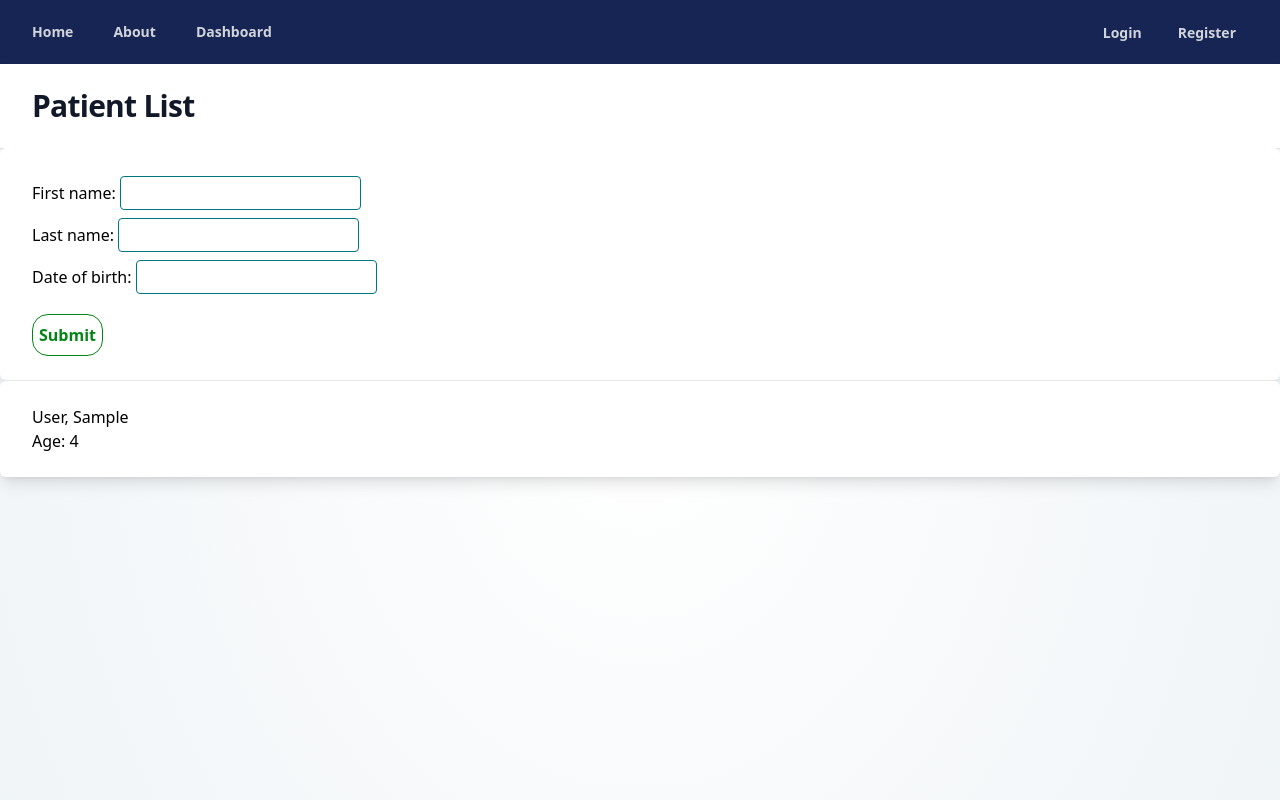
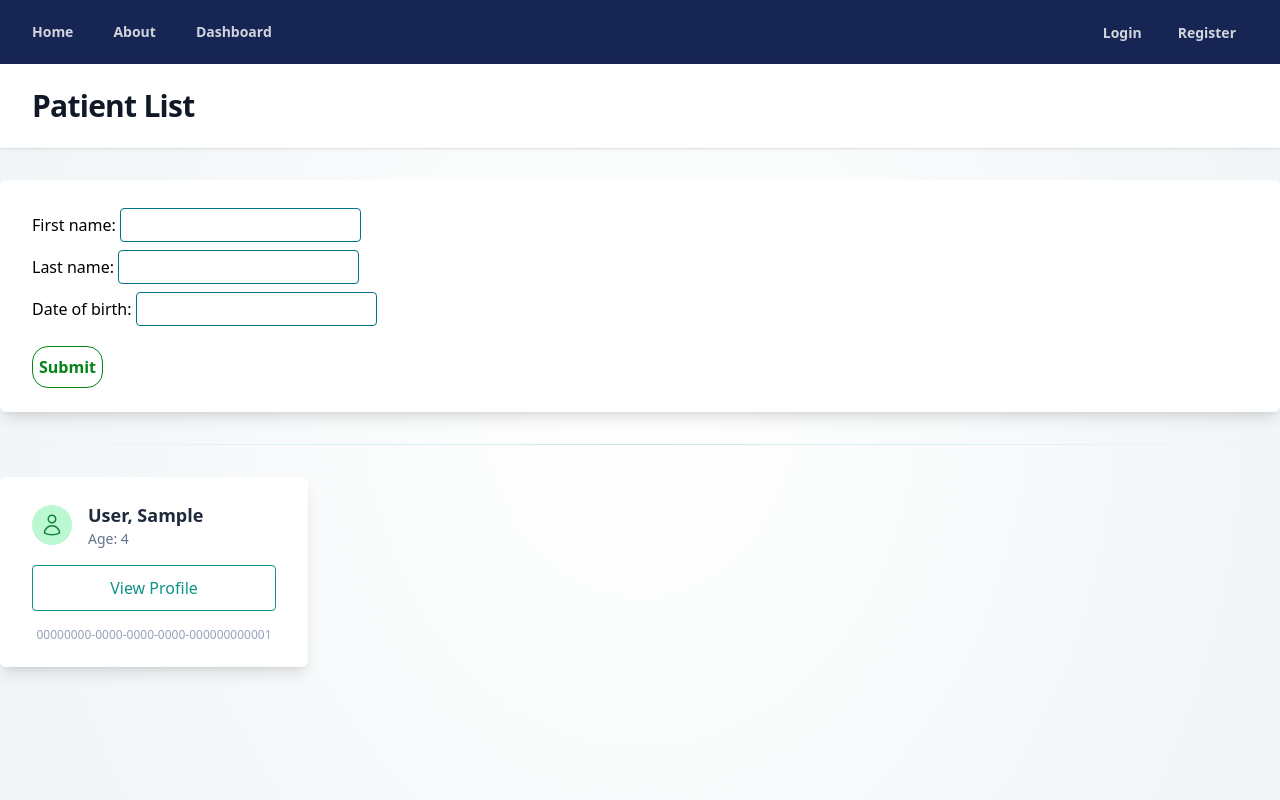
Before and after one commit to NeffCodes/retinopathy-risk-assessment-tool, a Django app: page /patients/ in a window 1280 px wide. Run offline with Django 5.2, Linux system fonts and the light colour scheme; tables that the repository leaves empty hold one stand-in row (values such as "Sample post").

Commit message:
add styling for patient card

```diff
--- a/rrat/patients/templates/patients/partials/patient_card.html
+++ b/rrat/patients/templates/patients/partials/patient_card.html
@@ -1,10 +1,28 @@
 {% extends "partials/section.html" %}
+{% load static %}
 
 {% block content %}
-<article class="">
-    <a href="{% url 'patients:patient_view' id=patient_info.id %}">
-        <h1>{{ patient_info.full_name }}</h1>
+<div class="grid gap-4 justify-items-center">
+    <article class="inline-flex items-center justify-center w-full gap-4">
+        <svg xmlns="http://www.w3.org/2000/svg" fill="none" viewBox="0 0 24 24" stroke-width="1.5" stroke="currentColor"
+        class="size-10 text-green-700 flex-initial bg-green-200 rounded-full p-2"
+        >
+            <path stroke-linecap="round" stroke-linejoin="round" d="M15.75 6a3.75 3.75 0 1 1-7.5 0 3.75 3.75 0 0 1 7.5 0ZM4.501 20.118a7.5 7.5 0 0 1 14.998 0A17.933 17.933 0 0 1 12 21.75c-2.676 0-5.216-.584-7.499-1.632Z" />
+        </svg>
+        <div class="flex-1">
+            <h1 class="text-lg font-semibold text-slate-800">{{ patient_info.full_name }}</h1>
+            <p class="text-sm font-normal text-slate-500">Age: {{ patient_info.age }}</p>
+        </div>
+    </article>
+
+    <a href="{% url 'patients:patient_view' id=patient_info.id %}"
+    class="w-full px-4 py-2.5 relative rounded group overflow-hidden font-medium bg-white text-teal-600  border-solid border-teal-600 border flex items-center justify-center"
+    >
+        <span class="absolute top-0 left-0 flex w-full h-0 mb-0 transition-all duration-200 ease-out transform translate-y-0 bg-teal-600 group-hover:h-full opacity-90 z-0">
+        </span>
+        <span class="relative group-hover:text-white">View Profile</span>
     </a>
-    <p>Age: {{ patient_info.age }}</p>
-</article>
+
+    <p class="text-xs text-slate-400">{{patient_info.id}}</p>
+</div>
 {% endblock content %}
--- a/rrat/patients/views.py
+++ b/rrat/patients/views.py
@@ -16,6 +16,7 @@ def patients_list(request):
   if form.is_valid():
       # save the form data to model
       form.save()
+      return redirect("patients:list")
 
   # get all patients in db that are not hidden
   patients = PatientModel.objects.all().exclude(hidden=True).order_by('last_name')
--- a/rrat/static/css/output.css
+++ b/rrat/static/css/output.css
@@ -1,5 +1,5 @@
 /*
-! tailwindcss v3.4.10 | MIT License | https://tailwindcss.com
+! tailwindcss v3.4.11 | MIT License | https://tailwindcss.com
 */
 
 /*
@@ -554,40 +554,6 @@ video {
   --tw-contain-style:  ;
 }
 
-.container {
-  width: 100%;
-}
-
-@media (min-width: 640px) {
-  .container {
-    max-width: 640px;
-  }
-}
-
-@media (min-width: 768px) {
-  .container {
-    max-width: 768px;
-  }
-}
-
-@media (min-width: 1024px) {
-  .container {
-    max-width: 1024px;
-  }
-}
-
-@media (min-width: 1280px) {
-  .container {
-    max-width: 1280px;
-  }
-}
-
-@media (min-width: 1536px) {
-  .container {
-    max-width: 1536px;
-  }
-}
-
 .static {
   position: static;
 }
@@ -600,8 +566,16 @@ video {
   position: relative;
 }
 
+.left-0 {
+  left: 0px;
+}
+
 .top-0 {
   top: 0px;
+}
+
+.z-0 {
+  z-index: 0;
 }
 
 .z-\[-2\] {
@@ -613,8 +587,17 @@ video {
   margin-right: auto;
 }
 
+.my-8 {
+  margin-top: 2rem;
+  margin-bottom: 2rem;
+}
+
 .-ml-3 {
   margin-left: -0.75rem;
+}
+
+.mb-0 {
+  margin-bottom: 0px;
 }
 
 .ml-3 {
@@ -629,8 +612,8 @@ video {
   margin-top: 0.5rem;
 }
 
-.mt-4 {
-  margin-top: 1rem;
+.mt-8 {
+  margin-top: 2rem;
 }
 
 .block {
@@ -641,8 +624,25 @@ video {
   display: flex;
 }
 
+.inline-flex {
+  display: inline-flex;
+}
+
+.grid {
+  display: grid;
+}
+
 .hidden {
   display: none;
+}
+
+.size-10 {
+  width: 2.5rem;
+  height: 2.5rem;
+}
+
+.h-0 {
+  height: 0px;
 }
 
 .h-16 {
@@ -653,8 +653,16 @@ video {
   height: 100%;
 }
 
+.h-px {
+  height: 1px;
+}
+
 .h-screen {
   height: 100vh;
+}
+
+.w-full {
+  width: 100%;
 }
 
 .w-screen {
@@ -663,6 +671,19 @@ video {
 
 .max-w-7xl {
   max-width: 80rem;
+}
+
+.flex-1 {
+  flex: 1 1 0%;
+}
+
+.flex-initial {
+  flex: 0 1 auto;
+}
+
+.translate-y-0 {
+  --tw-translate-y: 0px;
+  transform: translate(var(--tw-translate-x), var(--tw-translate-y)) rotate(var(--tw-rotate)) skewX(var(--tw-skew-x)) skewY(var(--tw-skew-y)) scaleX(var(--tw-scale-x)) scaleY(var(--tw-scale-y));
 }
 
 .rotate-180 {
@@ -674,6 +695,10 @@ video {
   transform: translate(var(--tw-translate-x), var(--tw-translate-y)) rotate(var(--tw-rotate)) skewX(var(--tw-skew-x)) skewY(var(--tw-skew-y)) scaleX(var(--tw-scale-x)) scaleY(var(--tw-scale-y));
 }
 
+.grid-cols-4 {
+  grid-template-columns: repeat(4, minmax(0, 1fr));
+}
+
 .items-center {
   align-items: center;
 }
@@ -682,8 +707,20 @@ video {
   align-items: baseline;
 }
 
+.justify-center {
+  justify-content: center;
+}
+
 .justify-between {
   justify-content: space-between;
+}
+
+.justify-items-center {
+  justify-items: center;
+}
+
+.gap-4 {
+  gap: 1rem;
 }
 
 .space-x-4 > :not([hidden]) ~ :not([hidden]) {
@@ -692,8 +729,43 @@ video {
   margin-left: calc(1rem * calc(1 - var(--tw-space-x-reverse)));
 }
 
+.space-y-4 > :not([hidden]) ~ :not([hidden]) {
+  --tw-space-y-reverse: 0;
+  margin-top: calc(1rem * calc(1 - var(--tw-space-y-reverse)));
+  margin-bottom: calc(1rem * var(--tw-space-y-reverse));
+}
+
+.overflow-hidden {
+  overflow: hidden;
+}
+
+.rounded {
+  border-radius: 0.25rem;
+}
+
+.rounded-full {
+  border-radius: 9999px;
+}
+
 .rounded-md {
   border-radius: 0.375rem;
+}
+
+.border {
+  border-width: 1px;
+}
+
+.border-t-0 {
+  border-top-width: 0px;
+}
+
+.border-solid {
+  border-style: solid;
+}
+
+.border-teal-600 {
+  --tw-border-opacity: 1;
+  border-color: rgb(13 148 136 / var(--tw-border-opacity));
 }
 
 .bg-blue-950 {
@@ -706,9 +778,18 @@ video {
   background-color: rgb(243 244 246 / var(--tw-bg-opacity));
 }
 
-.bg-red-900 {
+.bg-green-200 {
   --tw-bg-opacity: 1;
-  background-color: rgb(127 29 29 / var(--tw-bg-opacity));
+  background-color: rgb(187 247 208 / var(--tw-bg-opacity));
+}
+
+.bg-teal-600 {
+  --tw-bg-opacity: 1;
+  background-color: rgb(13 148 136 / var(--tw-bg-opacity));
+}
+
+.bg-transparent {
+  background-color: transparent;
 }
 
 .bg-white {
@@ -718,6 +799,29 @@ video {
 
 .bg-\[radial-gradient\(60\%_120\%_at_50\%_50\%\2c hsla\(0\2c 0\%\2c 100\%\2c 0\)_0\2c rgba\(235\2c 241\2c 244\2c \.8\)_100\%\)\] {
   background-image: radial-gradient(60% 120% at 50% 50%,hsla(0,0%,100%,0) 0,rgba(235,241,244,.8) 100%);
+}
+
+.bg-gradient-to-r {
+  background-image: linear-gradient(to right, var(--tw-gradient-stops));
+}
+
+.from-transparent {
+  --tw-gradient-from: transparent var(--tw-gradient-from-position);
+  --tw-gradient-to: rgb(0 0 0 / 0) var(--tw-gradient-to-position);
+  --tw-gradient-stops: var(--tw-gradient-from), var(--tw-gradient-to);
+}
+
+.via-teal-500 {
+  --tw-gradient-to: rgb(20 184 166 / 0)  var(--tw-gradient-to-position);
+  --tw-gradient-stops: var(--tw-gradient-from), #14b8a6 var(--tw-gradient-via-position), var(--tw-gradient-to);
+}
+
+.to-transparent {
+  --tw-gradient-to: transparent var(--tw-gradient-to-position);
+}
+
+.p-2 {
+  padding: 0.5rem;
 }
 
 .px-3 {
@@ -733,6 +837,11 @@ video {
 .py-2 {
   padding-top: 0.5rem;
   padding-bottom: 0.5rem;
+}
+
+.py-2\.5 {
+  padding-top: 0.625rem;
+  padding-bottom: 0.625rem;
 }
 
 .py-6 {
@@ -755,6 +864,11 @@ video {
   line-height: 1.75rem;
 }
 
+.text-lg {
+  font-size: 1.125rem;
+  line-height: 1.75rem;
+}
+
 .text-sm {
   font-size: 0.875rem;
   line-height: 1.25rem;
@@ -765,8 +879,21 @@ video {
   line-height: 2;
 }
 
+.text-xs {
+  font-size: 0.75rem;
+  line-height: 1rem;
+}
+
 .font-bold {
   font-weight: 700;
+}
+
+.font-medium {
+  font-weight: 500;
+}
+
+.font-normal {
+  font-weight: 400;
 }
 
 .font-semibold {
@@ -787,9 +914,42 @@ video {
   color: rgb(17 24 39 / var(--tw-text-opacity));
 }
 
+.text-green-700 {
+  --tw-text-opacity: 1;
+  color: rgb(21 128 61 / var(--tw-text-opacity));
+}
+
 .text-indigo-950 {
   --tw-text-opacity: 1;
   color: rgb(30 27 75 / var(--tw-text-opacity));
+}
+
+.text-slate-400 {
+  --tw-text-opacity: 1;
+  color: rgb(148 163 184 / var(--tw-text-opacity));
+}
+
+.text-slate-500 {
+  --tw-text-opacity: 1;
+  color: rgb(100 116 139 / var(--tw-text-opacity));
+}
+
+.text-slate-800 {
+  --tw-text-opacity: 1;
+  color: rgb(30 41 59 / var(--tw-text-opacity));
+}
+
+.text-teal-600 {
+  --tw-text-opacity: 1;
+  color: rgb(13 148 136 / var(--tw-text-opacity));
+}
+
+.opacity-25 {
+  opacity: 0.25;
+}
+
+.opacity-90 {
+  opacity: 0.9;
 }
 
 .shadow {
@@ -804,11 +964,34 @@ video {
   box-shadow: var(--tw-ring-offset-shadow, 0 0 #0000), var(--tw-ring-shadow, 0 0 #0000), var(--tw-shadow);
 }
 
+.transition-all {
+  transition-property: all;
+  transition-timing-function: cubic-bezier(0.4, 0, 0.2, 1);
+  transition-duration: 150ms;
+}
+
+.duration-200 {
+  transition-duration: 200ms;
+}
+
+.ease-out {
+  transition-timing-function: cubic-bezier(0, 0, 0.2, 1);
+}
+
 .hover\:bg-blue-800\/55:hover {
   background-color: rgb(30 64 175 / 0.55);
 }
 
 .hover\:text-white:hover {
+  --tw-text-opacity: 1;
+  color: rgb(255 255 255 / var(--tw-text-opacity));
+}
+
+.group:hover .group-hover\:h-full {
+  height: 100%;
+}
+
+.group:hover .group-hover\:text-white {
   --tw-text-opacity: 1;
   color: rgb(255 255 255 / var(--tw-text-opacity));
 }
@@ -836,3 +1019,10 @@ video {
     padding-right: 2rem;
   }
 }
+
+@media (prefers-color-scheme: dark) {
+  .dark\:via-neutral-400 {
+    --tw-gradient-to: rgb(163 163 163 / 0)  var(--tw-gradient-to-position);
+    --tw-gradient-stops: var(--tw-gradient-from), #a3a3a3 var(--tw-gradient-via-position), var(--tw-gradient-to);
+  }
+}
--- a/rrat/tailwind.config.js
+++ b/rrat/tailwind.config.js
@@ -1,9 +1,9 @@
-// /** @type {import('tailwindcss').Config} */
 module.exports = {
   content: [
     "./patients/**/*.{html,js}",
     "./templates/**/*.html",
     "./static/**/*.js",
+    "./static/**/*.svg"
     ],
   theme: {
     extend: {},
```
